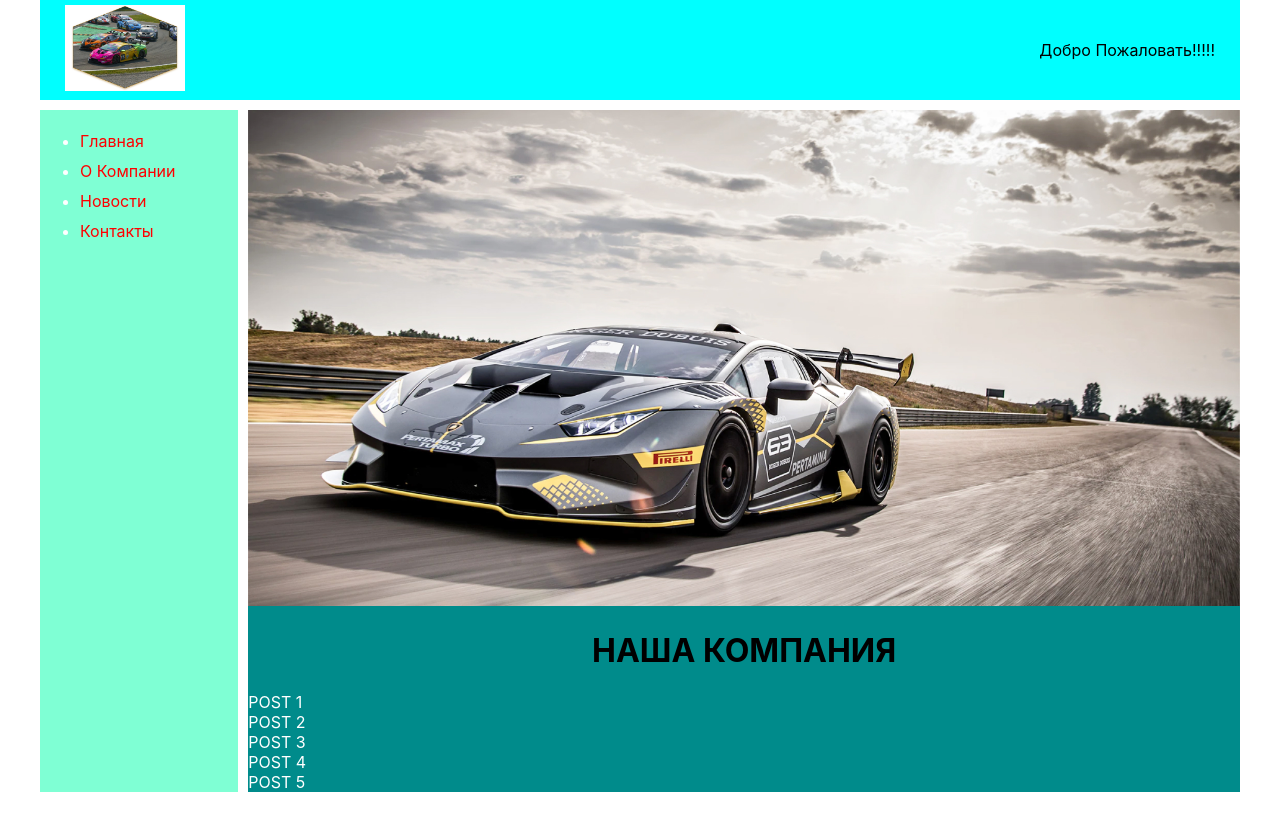
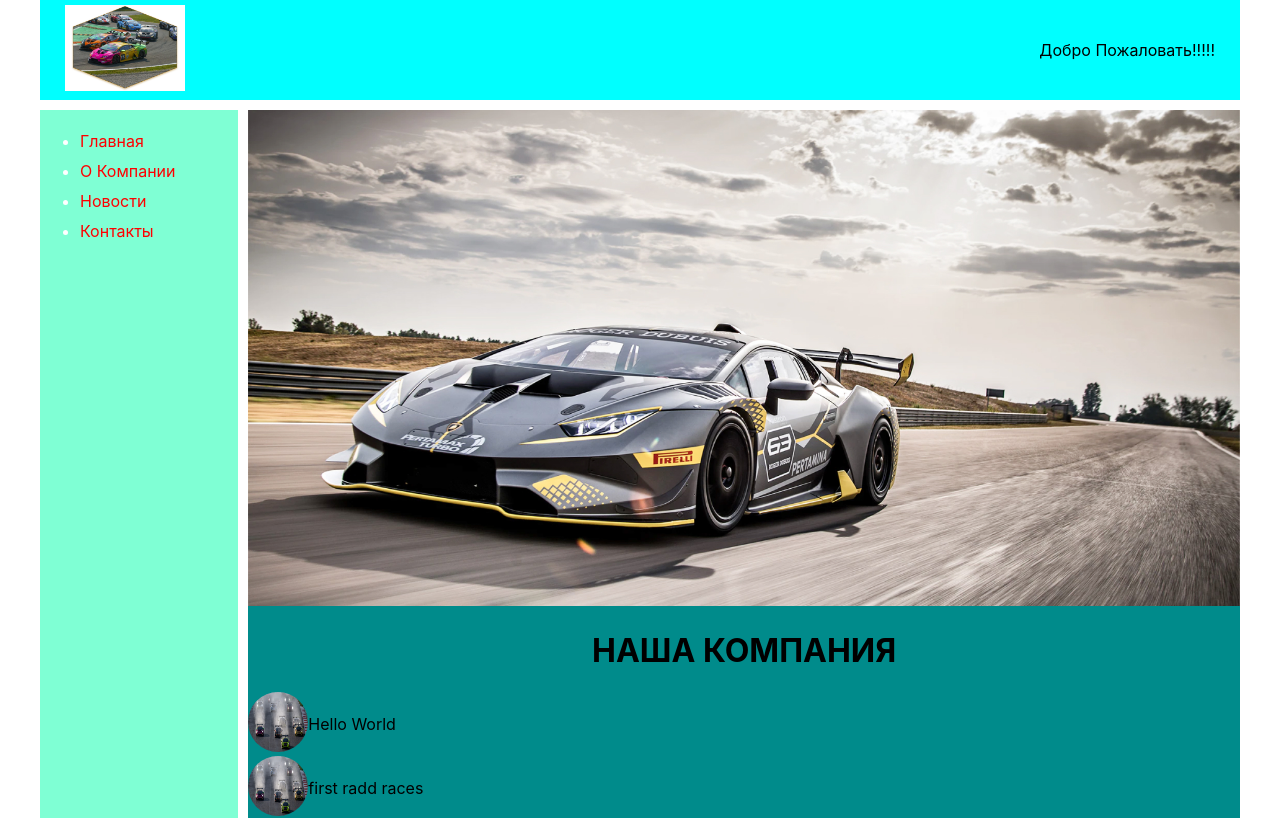
Before and after one commit to Safonovnn/react-learn, a React (Create React App) app: page / in a window 1280 px wide. Shown: the top 818 px of the page. Built offline with nearby package versions, Linux system fonts and the light colour scheme.

Commit message:
new edits

```diff
--- a/src/component/CONTENT.jsx
+++ b/src/component/CONTENT.jsx
@@ -4,14 +4,19 @@
 import Post from "./Post"
 
 
-export default function NAV() {
+export default function CONTENT() {
     return (
       <div className={classCss.content}>
         <div>
           <img src={img} />
         </div>
         <h1 className={classCss.title}>НАША КОМПАНИЯ</h1>
-        <Post />
+        <Post text={ "Hello World" } />
+        <Post text={"first radd races"} />
+        <Post text={"don't miss the opening"} />
+        <Post text={"brought together the best racers in the world"} />
+        <Post text={"5 days of exciting fight"} />
+
       </div>
     );
   }
--- a/src/component/Post.jsx
+++ b/src/component/Post.jsx
@@ -1,16 +1,19 @@
 import React from 'react';
-import img from "../img/lamborghini.jpg";
-import classCss from "../styleCSS/Content.module.css";
+import classCss from "../styleCSS/Posts.module.css";
+import imgPosts from "../img/info-img.jpg";
 
 
-export default function Post() {
+export default function Post({text}) {
     return (
         <div>
-          <div className={classCss.item}>POST 1</div>
-          <div className={classCss.item}>POST 2</div>
-          <div className={classCss.item}>POST 3</div>
-          <div className={classCss.item}>POST 4</div>
-          <div className={classCss.item}>POST 5</div>
+          <div className={classCss.item}>
+            <div>
+              <img className={classCss.imgPost} src={imgPosts} />
+            </div>
+            <div>
+              {text}
+            </div>
+          </div>
         </div>
     );
   }
--- a/src/styleCSS/Content.module.css
+++ b/src/styleCSS/Content.module.css
@@ -10,7 +10,3 @@
   .title{
     text-align: center;
   }
-
-  .item{
-    color: #fff;
-  }
--- /dev/null
+++ b/src/styleCSS/Posts.module.css
@@ -0,0 +1,10 @@
+.imgPost{
+  width: 60px;
+  height: 60px;
+  border-radius: 30px;
+}
+
+.item{
+  display: flex;
+  align-items: center;
+}
```
Also changed, not shown: src/img/info-img.jpg (added).
